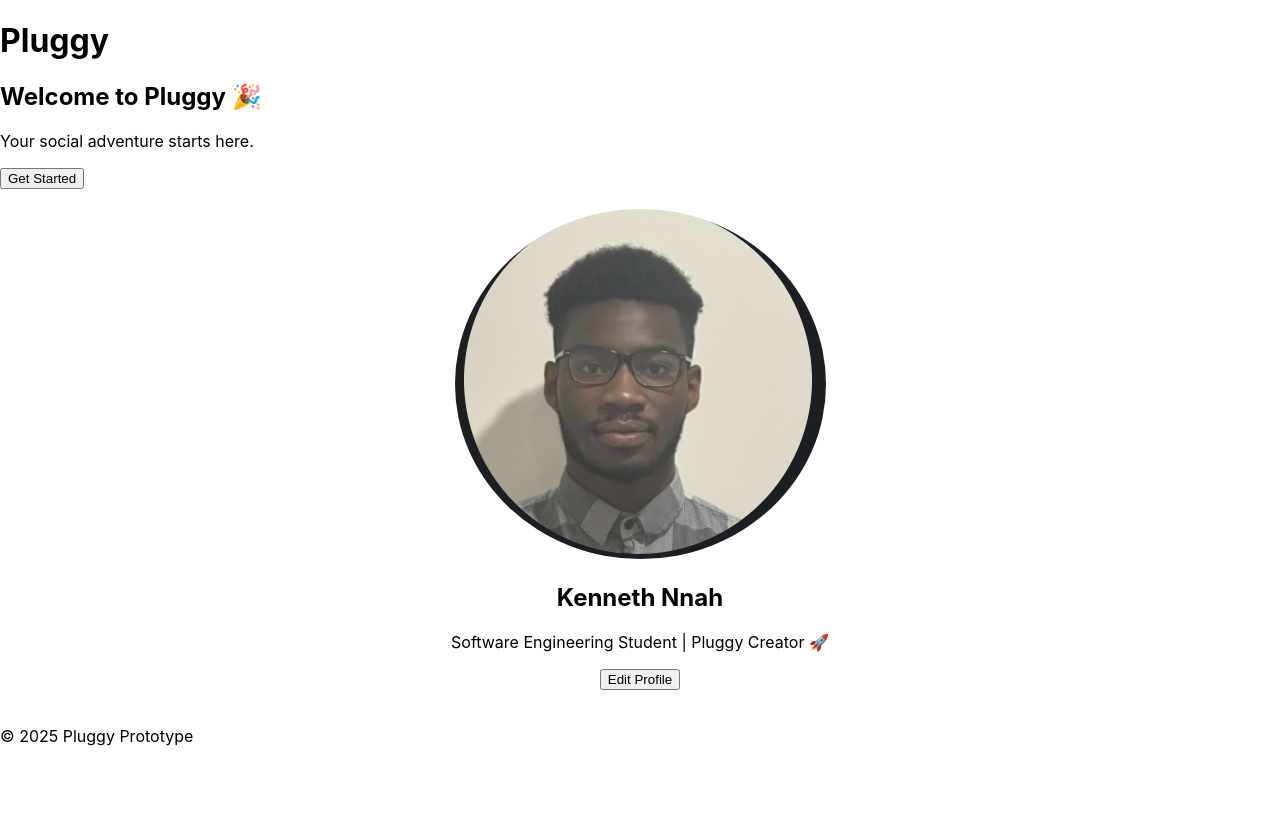
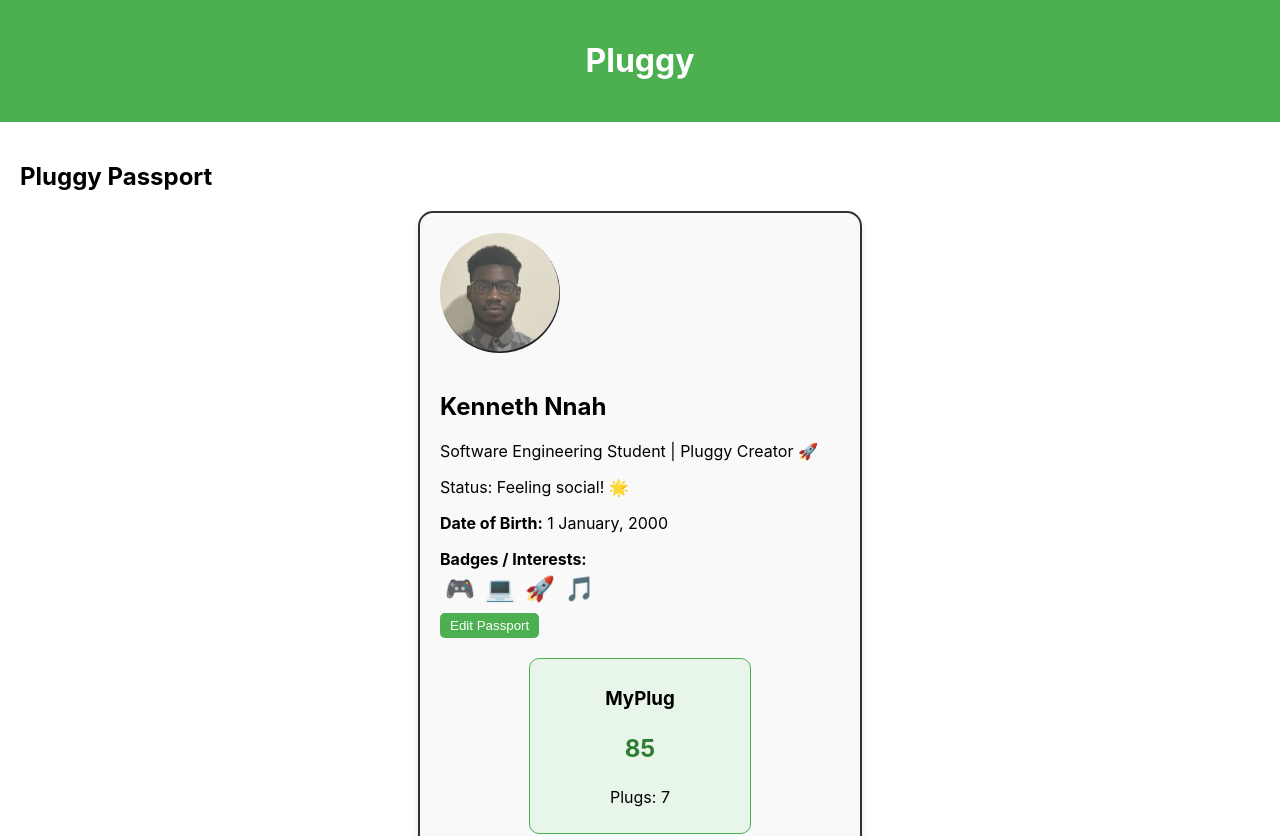
Before and after one commit to Kenneth-create-droid/Pluggy-Prototype, a React (Create React App) app: page / in a window 1280 px wide. Shown: the top 836 px of the page. Before the commit the page ends 800 px from the top, so only its background shows below. Built offline with nearby package versions, Linux system fonts and the light colour scheme.

Commit message:
Update MyPlug Passport: editable profile, badges, DOB, MyPlug score & total connections

```diff
--- a/src/App.js
+++ b/src/App.js
@@ -1,28 +1,26 @@
-import Profile from "./Profile";
-import profilepic from "./Images/profilepic.png"; // <-- import the local image
-
+import Passport from "./Passport";           // Updated component name
+import profilePic from "./Images/profilepic.png"; // Local image
 
 function App() {
   return (
     <div>
-      <header>
-         <h1>Pluggy</h1>
+      <header style={{ textAlign: "center", padding: "20px", backgroundColor: "#4CAF50", color: "white" }}>
+        <h1>Pluggy</h1>
       </header>
 
-      <main>
-        <h2>Welcome to Pluggy 🎉</h2>
-        <p>Your social adventure starts here.</p>
-        <button>Get Started</button>
+      <main style={{ padding: "20px" }}>
+        <h2>Pluggy Passport</h2>
 
-        {/* Single editable Profile */}
-        <Profile
+
+        {/* MyPlug Passport */}
+        <Passport
           name="Kenneth Nnah"
           bio="Software Engineering Student | Pluggy Creator 🚀"
-          imgUrl={profilepic}
+          imgUrl={profilePic}
         />
       </main>
 
-      <footer>
+      <footer style={{ textAlign: "center", padding: "20px", backgroundColor: "#f1f1f1" }}>
         <p>© 2025 Pluggy Prototype</p>
       </footer>
     </div>
--- a/src/Passport.js
+++ b/src/Passport.js
@@ -4,20 +4,24 @@ function Passport({ name: initialName, bio: initialBio, imgUrl }) {
   const [name, setName] = useState(initialName);
   const [bio, setBio] = useState(initialBio);
   const [isEditing, setIsEditing] = useState(false);
-  const [score, setScore] = useState(85); // Example MyPlug Score
+  const [myPlug, setMyPlug] = useState(85); // Example MyPlug
+  const [totalConnections, setTotalConnections] = useState(7); // Example in-person connections
+  const [status, setStatus] = useState("Feeling social! 🌟"); // Optional status
 
-  // New state for DOB
+  // DOB state
   const [dobDay, setDobDay] = useState("1");
   const [dobMonth, setDobMonth] = useState("January");
   const [dobYear, setDobYear] = useState("2000");
+
+  // Badge examples
+  const badges = ["🎮", "💻", "🚀", "🎵"]; // Gamer, Tech, Creator, Music
 
   const months = [
     "January", "February", "March", "April", "May", "June",
     "July", "August", "September", "October", "November", "December"
   ];
-
   const days = Array.from({ length: 31 }, (_, i) => i + 1);
-  const years = Array.from({ length: 100 }, (_, i) => 2025 - i); // Example: last 100 years
+  const years = Array.from({ length: 100 }, (_, i) => 2025 - i);
 
   return (
     <div style={{
@@ -29,56 +33,94 @@ function Passport({ name: initialName, bio: initialBio, imgUrl }) {
       backgroundColor: "#f9f9f9",
       boxShadow: "0 4px 6px rgba(0,0,0,0.1)"
     }}>
+      {/* Passport Photo */}
       <img
         src={imgUrl}
         alt="Passport"
         style={{ borderRadius: "50%", width: "120px", height: "120px", objectFit: "cover", marginBottom: "15px" }}
       />
 
+      {/* Editable info */}
       {isEditing ? (
         <div>
-          <input value={name} onChange={(e) => setName(e.target.value)} style={{ display: "block", margin: "10px auto", width: "80%", padding: "5px" }} />
-          <input value={bio} onChange={(e) => setBio(e.target.value)} style={{ display: "block", margin: "10px auto", width: "80%", padding: "5px" }} />
+          <input
+            value={name}
+            onChange={(e) => setName(e.target.value)}
+            style={{ display: "block", margin: "10px auto", width: "80%", padding: "5px" }}
+          />
+          <input
+            value={bio}
+            onChange={(e) => setBio(e.target.value)}
+            style={{ display: "block", margin: "10px auto", width: "80%", padding: "5px" }}
+          />
+          <input
+            value={status}
+            onChange={(e) => setStatus(e.target.value)}
+            style={{ display: "block", margin: "10px auto", width: "80%", padding: "5px" }}
+          />
 
           {/* DOB Inputs */}
           <div style={{ marginTop: "10px" }}>
             <label>Date of Birth: </label>
             <select value={dobDay} onChange={(e) => setDobDay(e.target.value)} style={{ margin: "0 5px" }}>
-              {days.map((day) => <option key={day} value={day}>{day}</option>)}
+              {days.map(day => <option key={day} value={day}>{day}</option>)}
             </select>
             <select value={dobMonth} onChange={(e) => setDobMonth(e.target.value)} style={{ margin: "0 5px" }}>
-              {months.map((month) => <option key={month} value={month}>{month}</option>)}
+              {months.map(month => <option key={month} value={month}>{month}</option>)}
             </select>
             <select value={dobYear} onChange={(e) => setDobYear(e.target.value)} style={{ margin: "0 5px" }}>
-              {years.map((year) => <option key={year} value={year}>{year}</option>)}
+              {years.map(year => <option key={year} value={year}>{year}</option>)}
             </select>
           </div>
 
-          <button onClick={() => setIsEditing(false)} style={{ padding: "5px 10px", marginTop: "10px", backgroundColor: "#4CAF50", color: "white", border: "none", borderRadius: "5px", cursor: "pointer" }}>Save</button>
+          <button
+            onClick={() => setIsEditing(false)}
+            style={{ padding: "5px 10px", marginTop: "10px", backgroundColor: "#4CAF50", color: "white", border: "none", borderRadius: "5px", cursor: "pointer" }}
+          >
+            Save
+          </button>
         </div>
       ) : (
         <div>
           <h2>{name}</h2>
           <p>{bio}</p>
+          <p>Status: {status}</p>
           <p><strong>Date of Birth:</strong> {dobDay} {dobMonth}, {dobYear}</p>
-          <button onClick={() => setIsEditing(true)} style={{ padding: "5px 10px", marginTop: "10px", backgroundColor: "#4CAF50", color: "white", border: "none", borderRadius: "5px", cursor: "pointer" }}>Edit Passport</button>
+
+          {/* Badges */}
+          <div style={{ marginTop: "10px" }}>
+            <strong>Badges / Interests:</strong>
+            <div style={{ fontSize: "24px", marginTop: "5px" }}>
+              {badges.map((badge, index) => (
+                <span key={index} style={{ margin: "0 5px" }}>{badge}</span>
+              ))}
+            </div>
+          </div>
+
+          <button
+            onClick={() => setIsEditing(true)}
+            style={{ padding: "5px 10px", marginTop: "10px", backgroundColor: "#4CAF50", color: "white", border: "none", borderRadius: "5px", cursor: "pointer" }}
+          >
+            Edit Passport
+          </button>
         </div>
       )}
 
-      {/* MyPlug Score */}
+      {/* MyPlug Section */}
       <div style={{
         marginTop: "20px",
         padding: "10px",
         border: "1px solid #4CAF50",
         borderRadius: "10px",
         backgroundColor: "#E8F5E9",
-        width: "180px",
+        width: "200px",
         textAlign: "center",
         marginLeft: "auto",
         marginRight: "auto"
       }}>
-        <h3>MyPlug Score</h3>
-        <p style={{ fontSize: "24px", fontWeight: "bold", color: "#2E7D32" }}>{score}</p>
+        <h3>MyPlug</h3>
+        <p style={{ fontSize: "24px", fontWeight: "bold", color: "#2E7D32" }}>{myPlug}</p>
+        <p>Plugs: {totalConnections}</p>
       </div>
     </div>
   );
--- a/src/Profile.js
+++ /dev/null
@@ -1,33 +0,0 @@
-import React, { useState } from "react";
-
-function Profile({ name: initialName, bio: initialBio, imgUrl }) {
-  const [name, setName] = useState(initialName);
-  const [bio, setBio] = useState(initialBio);
-  const [isEditing, setIsEditing] = useState(false);
-
-  return (
-    <div style={{ textAlign: "center", padding: "20px" }}>
-      <img
-        src={imgUrl}
-        alt="Profile"
-        style={{ borderRadius: "50%" }}
-      />
-
-      {isEditing ? (
-        <div>
-          <input value={name} onChange={(e) => setName(e.target.value)} />
-          <input value={bio} onChange={(e) => setBio(e.target.value)} />
-          <button onClick={() => setIsEditing(false)}>Save</button>
-        </div>
-      ) : (
-        <div>
-          <h2>{name}</h2>
-          <p>{bio}</p>
-          <button onClick={() => setIsEditing(true)}>Edit Profile</button>
-        </div>
-      )}
-    </div>
-  );
-}
-
-export default Profile;
```
